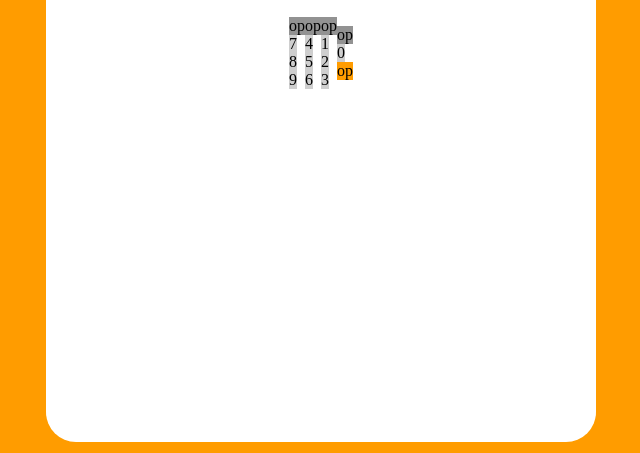
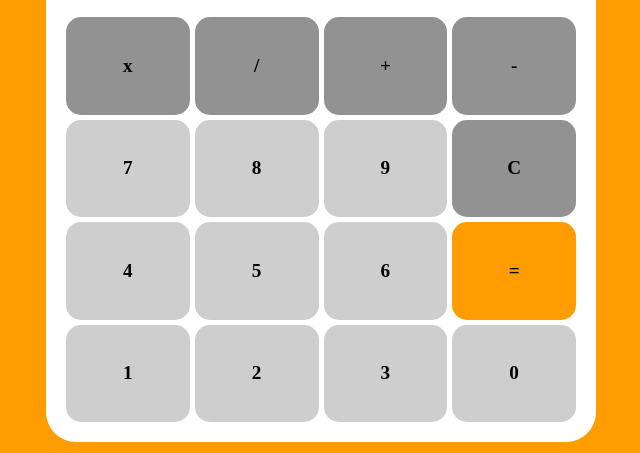
Before and after one commit to eyadaq/Calculator, a plain HTML site: page index.html in a window 1280 px wide. Shown: the part 347-800 px from the top of the page, without its empty margins (319-959 px from the left). Drawn offline with Linux system fonts and the light colour scheme.

Commit message:
Refactor calculator button layout and styles for improved usability

```diff
--- a/index.html
+++ b/index.html
@@ -12,28 +12,29 @@
 		<div class="result">Result</div>
 		<div class="buttons">
 			<div class="col-1">
-				<div class="btn-op">op</div>
+				<div class="btn-op">x</div>
 				<div class="btn-num">7</div>
-				<div class="btn-num">8</div>
-				<div class="btn-num">9</div>
+				<div class="btn-num">4</div>
+				<div class="btn-num">1</div>
 			</div>
 			<div class="col-2">
-				<div class="btn-op">op</div>
-				<div class="btn-num">4</div>
+				<div class="btn-op">/</div>
+				<div class="btn-num">8</div>
 				<div class="btn-num">5</div>
-				<div class="btn-num">6</div>
+				<div class="btn-num">2</div>
 
 			</div>
 			<div class="col-3">
-				<div class="btn-op">op</div>
-				<div class="btn-num">1</div>
-				<div class="btn-num">2</div>
+				<div class="btn-op">+</div>
+				<div class="btn-num">9</div>
+				<div class="btn-num">6</div>
 				<div class="btn-num">3</div>
 			</div>
 			<div class="col-4">
-				<div class="btn-op">op</div>
+				<div class="btn-op">-</div>
+				<div class="btn-op">C</div>
+				<div class="btn-eql">=</div>
 				<div class="btn-0 btn-num">0</div>
-				<div class="btn-eql">op</div>
 			</div>
 		</div>
 	</div>
--- a/style.css
+++ b/style.css
@@ -24,9 +24,14 @@ body{
 }
 
 .buttons{
-	display: flex;
-	align-items: center;
-	justify-content: space-evenly;
+    display: flex;
+    align-items: stretch;
+    justify-content: space-between;
+    width: 510px;
+    margin-bottom: 20px;
+	gap: 5px
+	;
+    flex: 1;
 }
 
 .result{
@@ -61,22 +66,40 @@ body{
 	display: flex;
 	flex-direction: column;
 	justify-content: space-around;
-	align-items: flex-start;
+	align-items: center;
+	gap: 5px;
 }
 
 .btn-num{
 	background-color: #CECECE;
-	flex-grow: 1;
+	flex: 1;
+	text-align: center;
+	display: flex;
+	align-items: center;
+	justify-content: center;
+	width: 100%;
+	cursor: pointer;
+	border-radius: 15px;
+	font-size: larger;
+	font-weight: bolder;
 }
 
-
+.btn-eql,
 .btn-op{
 	background-color: #929292;
-	flex-grow: 1;
+	flex: 1;
+	text-align: center;
+	display: flex;
+	align-items: center;
+	justify-content: center;
+	width: 100%;
+	cursor: pointer;
+	border-radius: 15px;
+	font-size: larger;
+	font-weight: bolder;
 }
 
 
 .btn-eql{
 	background-color: #FF9C00;
-	flex-grow: 2;
 }
```
